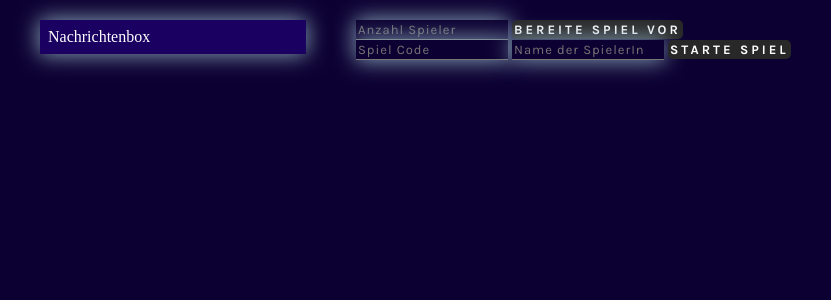
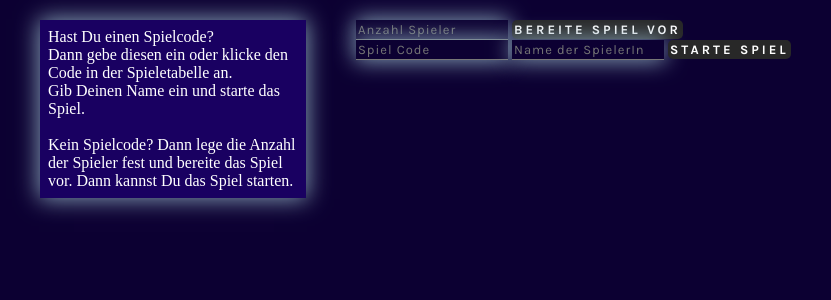
Before and after one commit to sradics/Rommee, a Flask app: page /testsocket in a window 1280 px wide. Shown: the top 300 px of the page, without its empty margins (0-831 px from the left). Run offline with Flask 2, Linux system fonts and the light colour scheme; some libraries are stand-ins or nearby versions.

Commit message:
Clean gaming space in beginning

```diff
--- a/templates/index.html
+++ b/templates/index.html
@@ -600,7 +600,15 @@
 </head>
 <body>
 
-<div id="gameMessage">Nachrichtenbox</div>
+<div id="gameMessage">
+    Hast Du einen Spielcode? <br>
+    Dann gebe diesen ein oder klicke den Code in der Spieletabelle an.<br>
+    Gib Deinen Name ein und starte das Spiel.
+    <br><br>
+    Kein Spielcode? Dann lege die Anzahl der Spieler fest und bereite das Spiel vor.
+    Dann kannst Du das Spiel starten.
+
+</div>
 
 <div id="startForms">
     <div id="initGameForm">
```
